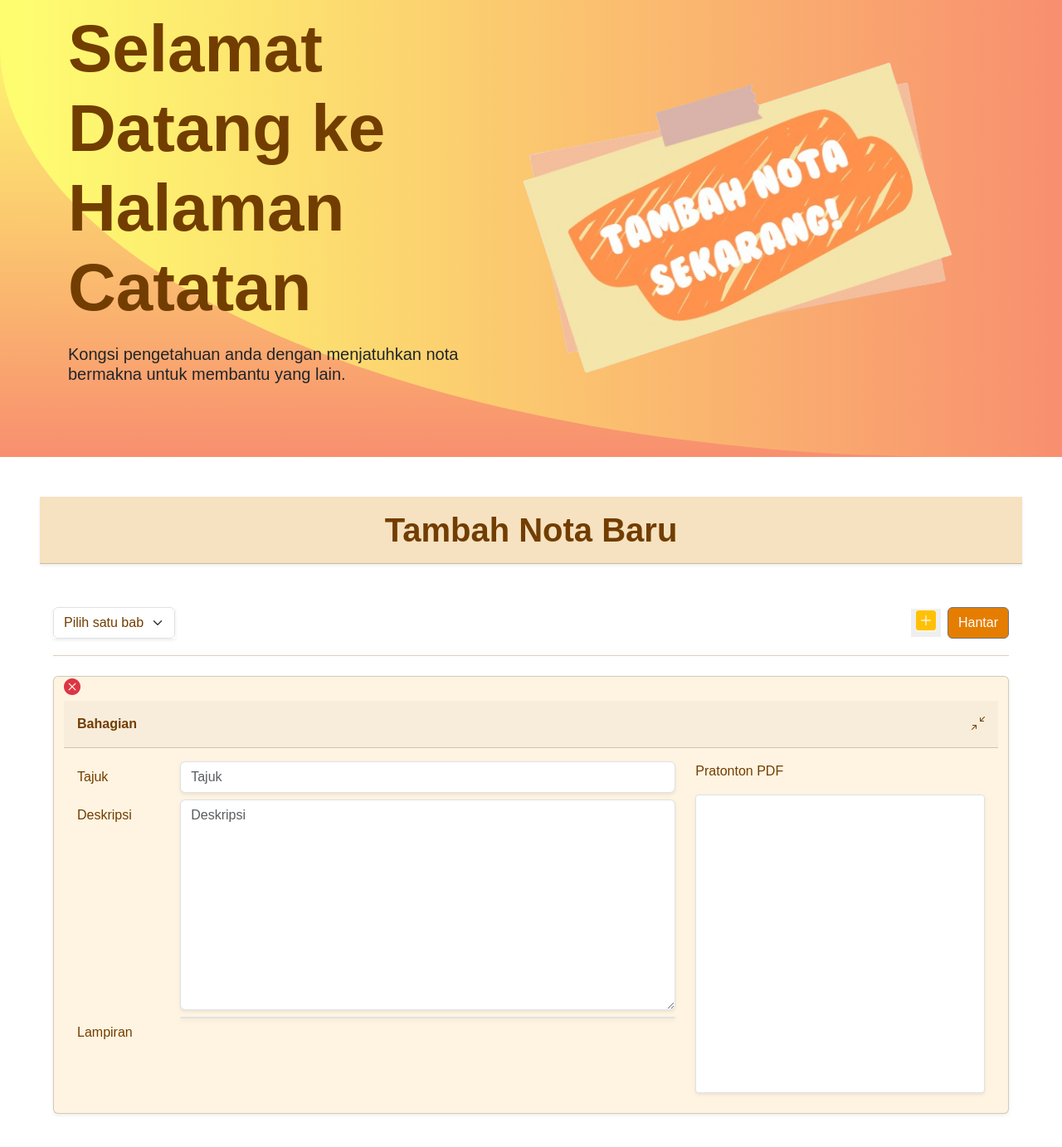
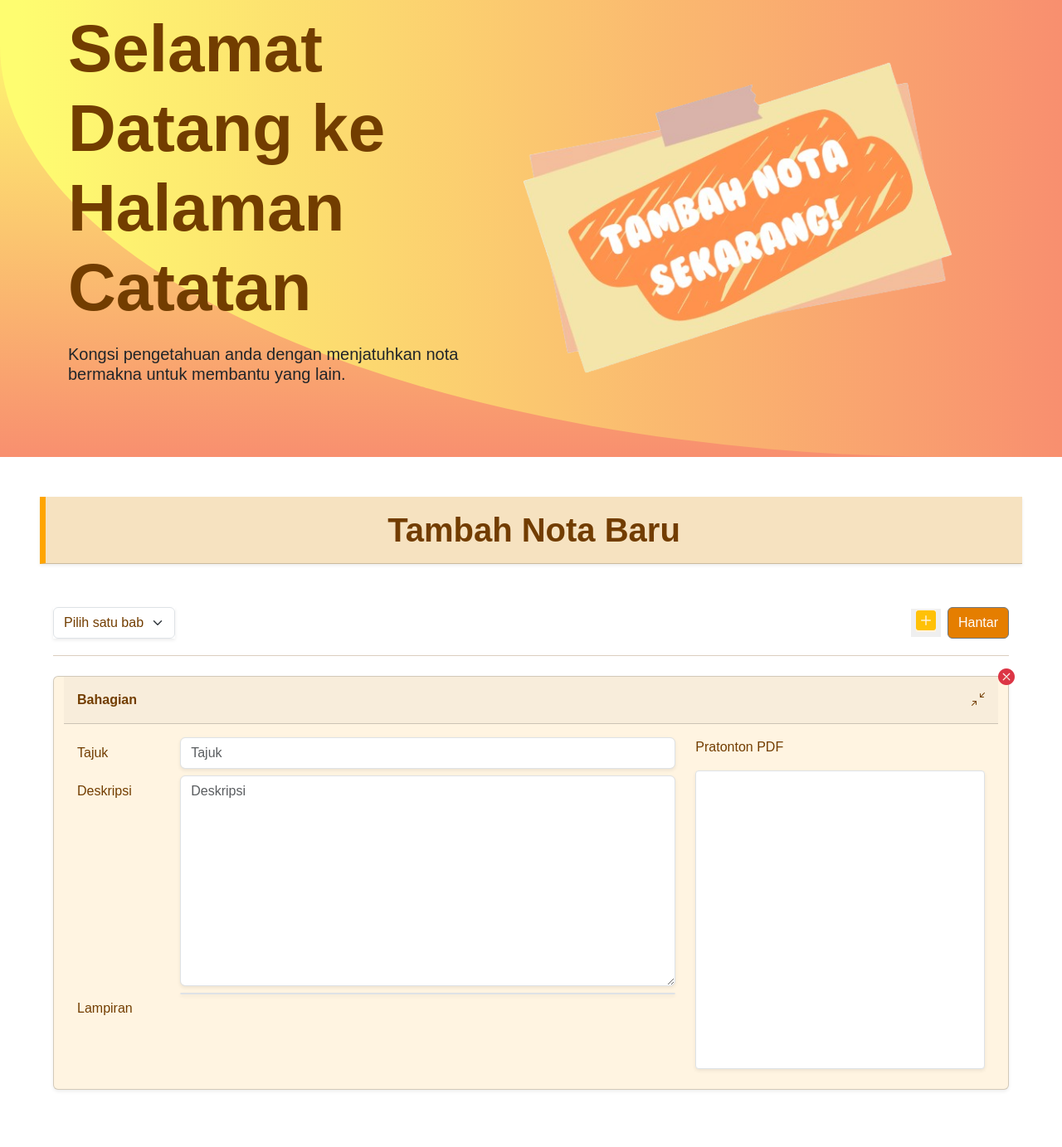
Before and after one commit to karmin88/Tigers, a Flask app: template templates/add-note.html in a window 1280 px wide. Shown: the part 67-1450 px from the top of the page at 83% size. Run offline with Flask 3, Linux system fonts and the light colour scheme; the template is opened without the code that fills it, so the values that code supplies are empty; some libraries are stand-ins or nearby versions; some web fonts are replaced.

Commit message:
add more common styles and fonts

```diff
--- a/static/css/common.css
+++ b/static/css/common.css
@@ -1,10 +1,28 @@
+@import url('https://fonts.cdnfonts.com/css/bubblegum-sans');
+@import url('https://fonts.cdnfonts.com/css/more-sugar');
+
 body {
     font-family: 'Bubblegum Sans', sans-serif;
 }
 
+.tilde {
+    font-family: 'More Sugar', sans-serif;
+}
 
 .bg-orange {
     background-color: #e57e00 !important;
+}
+
+.bg-linear-gradient-orange-toright {
+    background: linear-gradient(to right, rgb(254, 253, 112) 1.7%, rgb(248, 143, 111))
+}
+
+.bg-linear-gradient-orange-totop {
+    background: linear-gradient(to top, rgb(254, 253, 112) 1.7%, rgb(248, 143, 111))
+}
+
+.bg-linear-gradient-orange-tobottom {
+    background: linear-gradient(to bottom, rgb(254, 253, 112) 1.7%, rgb(248, 143, 111))
 }
 
 .bg-lightorange {
@@ -17,6 +35,10 @@ body {
 
 .text-darkorange {
     color: #723d00 !important;
+}
+
+.border-darkorange {
+    border-color: rgba(114, 61, 0, 0.5) !important;
 }
 
 .text-orange {
@@ -47,6 +69,10 @@ body {
     text-decoration: none !important;
 }
 
+.border-left-orange {
+    border-left: 7px solid orange;
+}
+
 .text-hover-underline:hover {
     text-decoration: underline !important;
 }
@@ -57,6 +83,12 @@ body {
     bottom: 3%;
 }
 
+.top-right {
+    position: absolute;
+    top: -12px;
+    right: -8px;
+}
+
 .svg-block {
     background-size: cover;
     width: 100%;
```
